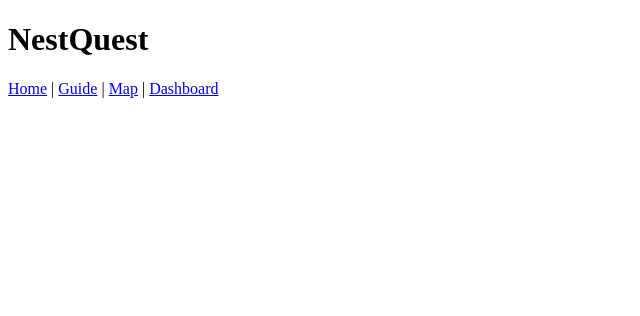
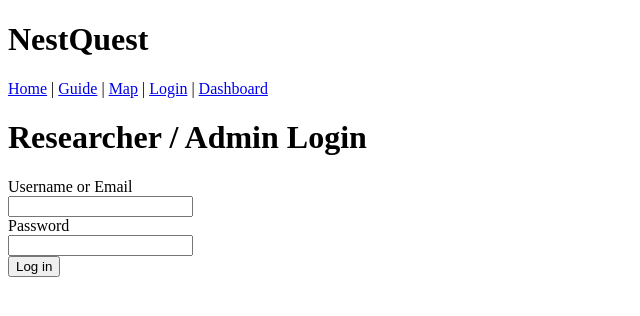
Before and after one commit to RogerStanley6090/nestquest-frontend, a React (Vite) app: page /login in a window 1280 px wide. Shown: the top 316 px of the page, without its empty margins (0-640 px from the left). Built offline with nearby package versions, Linux system fonts and the light colour scheme; no server answers.

Commit message:
Wire up Reporting Form and Login to real API; fix Dashboard location rendering and endpoint/auth mismatches

```diff
--- a/src/App.jsx
+++ b/src/App.jsx
@@ -4,6 +4,7 @@ import IdentificationGuide from './IdentificationGuide.jsx'
 import ReportingForm from './ReportingForm.jsx'
 import Confirmation from './Confirmation.jsx'
 import PublicMap from './PublicMap.jsx'
+import Login from './Login.jsx'
 import Dashboard from './Dashboard.jsx'
 import ReportDetail from './ReportDetail.jsx'
 
@@ -19,6 +20,8 @@ function App() {
           {' | '}
           <Link to="/map">Map</Link>
           {' | '}
+          <Link to="/login">Login</Link>
+          {' | '}
           <Link to="/dashboard">Dashboard</Link>
         </nav>
       </header>
@@ -29,6 +32,7 @@ function App() {
         <Route path="/report" element={<ReportingForm />} />
         <Route path="/confirmation" element={<Confirmation />} />
         <Route path="/map" element={<PublicMap />} />
+        <Route path="/login" element={<Login />} />
         <Route path="/dashboard" element={<Dashboard />} />
         <Route path="/dashboard/report/:id" element={<ReportDetail />} />
       </Routes>
--- a/src/Dashboard.jsx
+++ b/src/Dashboard.jsx
@@ -9,6 +9,15 @@ const MOCK_REPORTS = [
 ]
 
 const STATUS_LABELS = { all: 'All', unverified: 'Unverified', verified: 'Verified', needsinfo: 'Needs Info', rejected: 'Rejected' }
+
+function formatLocation(location) {
+  if (!location) return '—'
+  if (typeof location === 'string') return location
+  const lat = location.exact_latitude ?? location.masked_latitude
+  const lng = location.exact_longitude ?? location.masked_longitude
+  if (lat == null || lng == null) return '—'
+  return `${Number(lat).toFixed(4)}, ${Number(lng).toFixed(4)}`
+}
 
 function Dashboard() {
   const [reports, setReports] = useState(MOCK_REPORTS)
@@ -65,10 +74,10 @@ function Dashboard() {
           {visibleReports.map((r) => (
             <tr key={r.id}>
               <td>[img]</td>
-              <td>{r.species}</td>
-              <td>{r.location}</td>
-              <td>{r.date}</td>
-              <td>{STATUS_LABELS[r.status]}</td>
+              <td>{r.species || '—'}</td>
+              <td>{formatLocation(r.location)}</td>
+              <td>{r.date || r.created_at || '—'}</td>
+              <td>{STATUS_LABELS[r.status] || r.status || '—'}</td>
               <td><Link to={`/dashboard/report/${r.id}`}>View</Link></td>
             </tr>
           ))}
--- /dev/null
+++ b/src/Login.jsx
@@ -0,0 +1,55 @@
+import { useState } from 'react'
+import { useNavigate } from 'react-router-dom'
+import { researcherApi } from './api/client.js'
+
+function Login() {
+  const navigate = useNavigate()
+  const [email, setEmail] = useState('')
+  const [password, setPassword] = useState('')
+  const [error, setError] = useState(null)
+  const [loading, setLoading] = useState(false)
+
+  async function handleSubmit(e) {
+    e.preventDefault()
+    setLoading(true)
+    setError(null)
+    try {
+      const response = await researcherApi.login(email, password)
+      console.log('Login response:', response) // temporary, so we can see the real shape
+      const token = response.token || response.key || response.access
+      if (!token) {
+        throw new Error('Login succeeded but no token found in response — check console log above')
+      }
+      localStorage.setItem('nq_auth_token', token)
+      navigate('/dashboard')
+    } catch (err) {
+      setError(`Login failed: ${err.message}`)
+    } finally {
+      setLoading(false)
+    }
+  }
+
+  return (
+    <div>
+      <h1>Researcher / Admin Login</h1>
+      <form onSubmit={handleSubmit} style={{ maxWidth: 320 }}>
+        <div>
+          <label>Username or Email</label>
+          <br />
+          <input type="text" value={email} onChange={(e) => setEmail(e.target.value)} required />
+        </div>
+        <div>
+          <label>Password</label>
+          <br />
+          <input type="password" value={password} onChange={(e) => setPassword(e.target.value)} required />
+        </div>
+        {error && <p style={{ color: 'red' }}>{error}</p>}
+        <button type="submit" disabled={loading}>
+          {loading ? 'Logging in...' : 'Log in'}
+        </button>
+      </form>
+    </div>
+  )
+}
+
+export default Login
--- a/src/ReportingForm.jsx
+++ b/src/ReportingForm.jsx
@@ -1,5 +1,6 @@
 import { useState } from 'react'
 import { useLocation, useNavigate } from 'react-router-dom'
+import { publicApi } from './api/client.js'
 
 function ReportingForm() {
   const { state } = useLocation()
@@ -8,18 +9,43 @@ function ReportingForm() {
 
   const [notes, setNotes] = useState('')
   const [email, setEmail] = useState('')
+  const [submitting, setSubmitting] = useState(false)
+  const [error, setError] = useState(null)
 
-  function handleSubmit(e) {
+  async function handleSubmit(e) {
     e.preventDefault()
-    console.log('Submitting:', { ...guideAnswers, notes, email })
-    navigate('/confirmation')
+    setSubmitting(true)
+    setError(null)
+
+    const payload = {
+      ...guideAnswers,
+      notes,
+      contact_email: email || null,
+      location: {
+        exact_latitude: -36.8485,
+        exact_longitude: 174.7633,
+      },
+    }
+
+    console.log('Submitting:', payload)
+
+    try {
+      const response = await publicApi.submitReport(payload)
+      console.log('Submit response:', response)
+      navigate('/confirmation')
+    } catch (err) {
+      console.error('Submit failed:', err)
+      setError(`Could not submit report: ${err.message}`)
+    } finally {
+      setSubmitting(false)
+    }
   }
 
   return (
     <div>
       <h2>Report a Nest</h2>
-      <p>Shape: {guideAnswers.shape}</p>
-      <p>Placement: {guideAnswers.placement}</p>
+      <p>Shape: {guideAnswers.nest_shape}</p>
+      <p>Position: {guideAnswers.position_type}</p>
 
       <form onSubmit={handleSubmit}>
         <div>
@@ -32,7 +58,10 @@ function ReportingForm() {
           <br />
           <input type="email" value={email} onChange={(e) => setEmail(e.target.value)} />
         </div>
-        <button type="submit">Submit</button>
+        {error && <p style={{ color: 'red' }}>{error}</p>}
+        <button type="submit" disabled={submitting}>
+          {submitting ? 'Submitting...' : 'Submit'}
+        </button>
       </form>
     </div>
   )
--- a/src/api/client.js
+++ b/src/api/client.js
@@ -6,7 +6,7 @@ async function request(path, options = {}) {
 
   const headers = {
     'Content-Type': 'application/json',
-    ...(token ? { Authorization: `Bearer ${token}` } : {}),
+    ...(token ? { Authorization: `Token ${token}` } : {}),
     ...options.headers,
   }
 
@@ -45,13 +45,14 @@ export const publicApi = {
 }
 
 // ---- Researcher/Admin endpoints (require researcher token) ----
+// POST  /api/auth/login/  -> body: { username, password }, returns { token, username, role }
 // GET   /api/researcher/reports/                 -> all reports, any status, exact location
 // GET   /api/researcher/reports/{id}/             -> single report, full detail
 // PATCH /api/researcher/reports/{id}/status_update/
 // POST  /api/researcher/reports/{id}/review/
 // GET   /api/researcher/reports/export/
 export const researcherApi = {
-  login: (email, password) => api.post('/api/auth/login/', { email, password }),
+  login: (username, password) => api.post('/api/auth/login/', { username, password }),
   logout: () => api.post('/api/auth/logout/', {}),
   listReports: () => api.get('/api/researcher/reports/'),
   getReport: (id) => api.get(`/api/researcher/reports/${id}/`),
```
